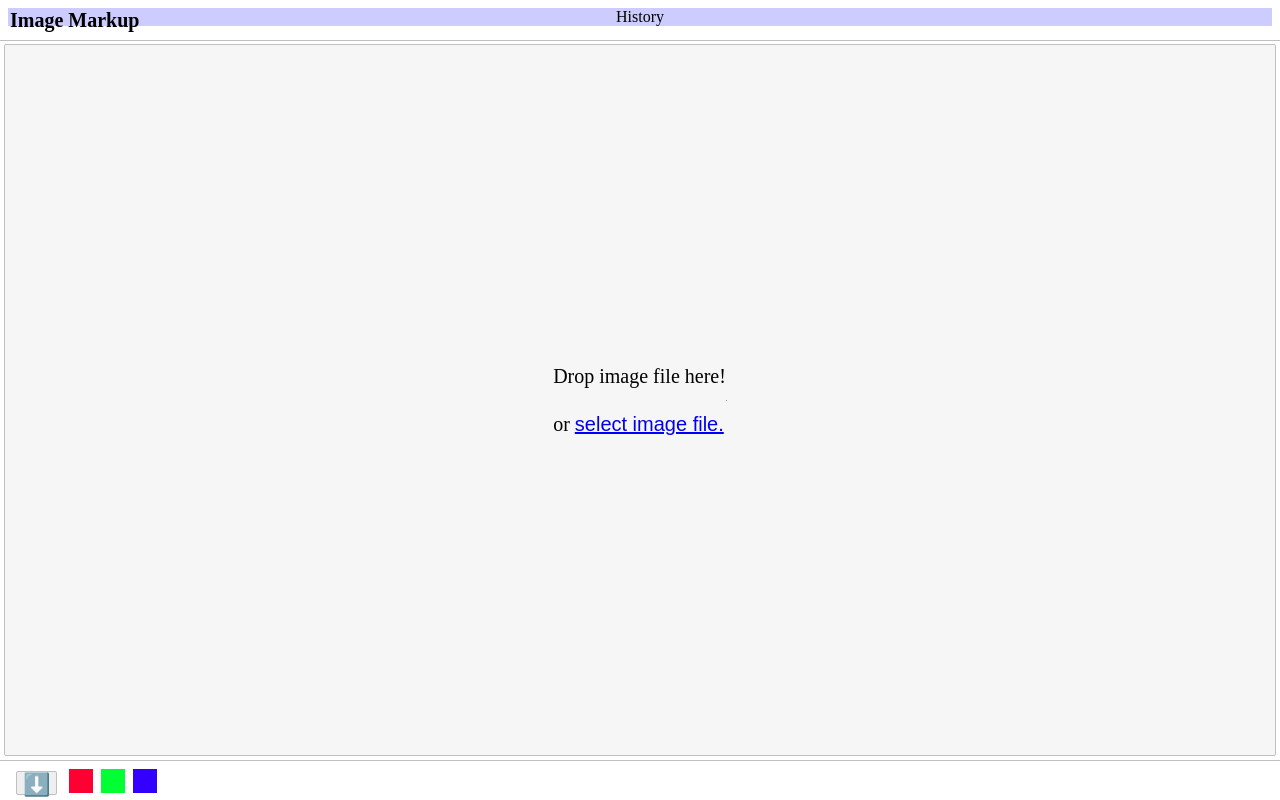
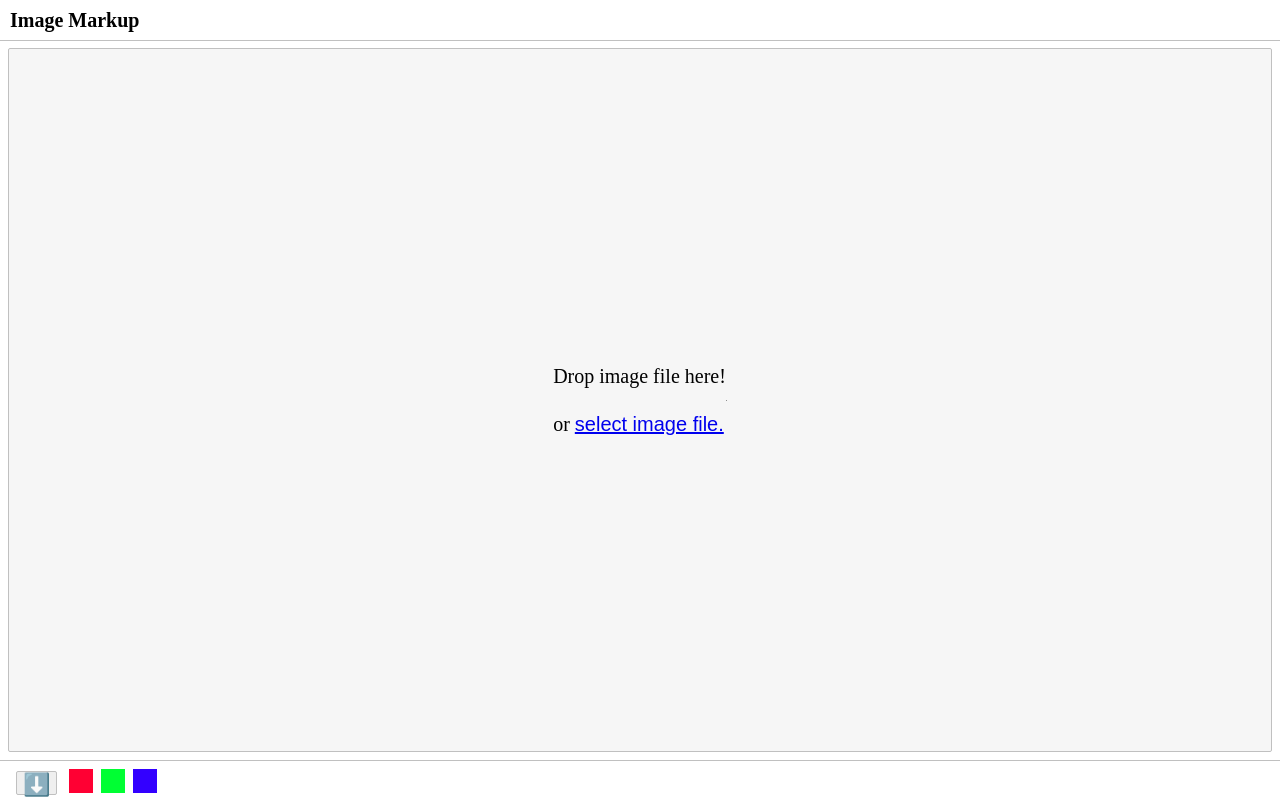
Before and after one commit to mryhryki/image-markup, a React (Vite) app: page / in a window 1280 px wide. Built offline with nearby package versions, Linux system fonts and the light colour scheme.

Commit message:
Show history and restore.

```diff
--- a/src/app.tsx
+++ b/src/app.tsx
@@ -11,6 +11,18 @@ import { Header } from "./components/header";
 import { Footer } from "./components/footer";
 import { Colors } from "./components/colors";
 import { useHistory } from "./hooks/use_history";
+import { History } from "./components/history";
+
+const Content = styled.div`
+  position: absolute;
+  left: 4px;
+  bottom: 44px;
+  right: 4px;
+  top: 44px;
+  align-items: stretch;
+  flex-direction: row;
+  display: flex;
+`;
 
 const Button = styled.button`
   border-radius: 2px;
@@ -26,13 +38,14 @@ const Button = styled.button`
 export const App: React.FC = () => {
   const [imageFile, setImageFile] = useState<File | null>(null);
   const [color, setColor] = useState<string>("default");
-  const { canUseHistory, addHistory } = useHistory();
+  const { canUseHistory, histories, addHistory } = useHistory();
 
   const [context, setContext] = useState<CanvasRenderingContext2D | null>(null);
   const canvasRef = useRef<HTMLCanvasElement>(document.createElement("canvas"));
   const canvas = canvasRef.current;
   if (canvas == null) return null;
 
+  useEffect(() => addHistory(canvas), [canvas]);
   useEffect(() => {
     const context = canvas?.getContext("2d", { alpha: false });
     if (context == null || imageFile == null) return;
@@ -57,8 +70,15 @@ export const App: React.FC = () => {
   return (
     <Wrapper onImageFileDrop={setImageFile}>
       <Header/>
-      <Canvas canvasRef={canvasRef} showUploadMessage={imageFile == null} onImageFileSelected={setImageFile}/>
-      {canUseHistory && <div>History</div>}
+      <Content>
+        <Canvas canvasRef={canvasRef} showUploadMessage={imageFile == null} onImageFileSelected={setImageFile}/>
+        {canUseHistory && context != null && (
+          <History
+            histories={histories}
+            onSelect={({ dataUrl }) => drawImageToCanvas(dataUrl, canvas, context)}
+          />
+        )}
+      </Content>
       <Footer>
         {/*<Button>🔙</Button>*/}
         <Button onClick={() => downloadCanvasImage(canvas)}>⬇️</Button>
--- a/src/components/canvas.tsx
+++ b/src/components/canvas.tsx
@@ -7,14 +7,11 @@ const CanvasWrapper = styled.div`
   background-color: #f6f6f6;
   border-radius: 2px;
   border: 1px solid silver;
-  bottom: 44px;
   display: flex;
+  flex: 1;
   justify-content: center;
-  left: 4px;
+  margin: 4px;
   overflow: hidden;
-  position: absolute;
-  right: 4px;
-  top: 44px;
 `;
 
 const Message = styled.div`
--- /dev/null
+++ b/src/components/history.tsx
@@ -0,0 +1,76 @@
+import React from "react";
+import { History as HistoryType } from "../util/history";
+import styled from "styled-components";
+
+const Wrapper = styled.div`
+  max-height: 100%;
+  overflow-x: hidden;
+  overflow-y: scroll;
+  width: 188px;
+`;
+
+const HistoryWrapper = styled.button`
+  align-items: center;
+  background-color: white;
+  border: 1px solid silver;
+  box-sizing: border-box;
+  display: flex;
+  flex-direction: row;
+  height: 104px;
+  margin: 4px;
+  padding: 4px;
+  width: 184px;
+`;
+
+const Thumbnail = styled.img`
+  display: inline-block;
+  height: 96px;
+  margin: 4px 8px 4px 4px;
+  object-fit: contain;
+  width: 96px;
+`;
+
+const DateTimeWrapper = styled.div`
+  display: inline-block;
+`;
+
+const DateText = styled.div`
+  font-size: 11px;
+  line-height: 20px;
+`;
+
+const TimeText = styled.div`
+  font-size: 16px;
+  line-height: 20px;
+`;
+
+interface Props {
+  histories: HistoryType[];
+  onSelect: (history: HistoryType) => void;
+}
+
+const pad = (num: number): string => `0${num}`.substr(-2, 2);
+
+export const History: React.FC<Props> = (props) => {
+  const { histories, onSelect } = props;
+
+  return (
+    <Wrapper>
+      {histories.map((history) => {
+        const datetime = new Date(history.datetime);
+        const date = `${datetime.getFullYear()}-${pad(datetime.getMonth() + 1)}-${pad(datetime.getDate())}`;
+        const time = `${pad(datetime.getHours())}:${pad(datetime.getMinutes())}:${pad(datetime.getSeconds())}`;
+
+        return (
+          <HistoryWrapper onClick={() => onSelect(history)}>
+            <Thumbnail src={history.thumbnailDataUrl}/>
+            <DateTimeWrapper>
+              <TimeText>{time}</TimeText>
+              <DateText>{date}</DateText>
+            </DateTimeWrapper>
+          </HistoryWrapper>
+        );
+      })}
+    </Wrapper>
+  );
+};
--- a/src/components/wrapper.tsx
+++ b/src/components/wrapper.tsx
@@ -4,7 +4,6 @@ import { PermitFileType } from "../util/select_image_file";
 
 const StyledWrapper = styled.div`
   align-items: center;
-  background-color: #ccf;
   display: flex;
   height: 100%;
   justify-content: center;
--- a/src/hooks/use_history.ts
+++ b/src/hooks/use_history.ts
@@ -1,13 +1,15 @@
 import { useEffect, useState } from "react";
-import { addHistory as addHistoryToIndexedDb, initIndexedDb } from "../util/history";
+import { addHistory as addHistoryToIndexedDb, History, initIndexedDb, listHistory } from "../util/history";
 
 interface UseHistoryState {
+  addHistory: (canvas: HTMLCanvasElement) => void;
   canUseHistory: boolean;
-  addHistory: (canvas: HTMLCanvasElement) => void;
+  histories: History[];
 }
 
 export const useHistory = (): UseHistoryState => {
   const [canUseIndexedDb, setCanUseIndexedDb] = useState(false);
+  const [histories, setHistories] = useState<History[]>([]);
 
   const addHistory = (canvas: HTMLCanvasElement): void => {
     if (!canUseIndexedDb) return;
@@ -28,12 +30,18 @@ export const useHistory = (): UseHistoryState => {
     console.debug(thumbnailDataUrl);
     const dataUrl = canvas.toDataURL("image/jpeg");
     const datetime = new Date().toISOString();
-    addHistoryToIndexedDb(datetime, dataUrl, thumbnailDataUrl);
+    addHistoryToIndexedDb(datetime, dataUrl, thumbnailDataUrl).then(() => listHistory(20, 1)).then(setHistories);
   };
 
   useEffect(() => {
-    initIndexedDb().then(setCanUseIndexedDb);
+    (async () => {
+      const canUseIndexedDb = await initIndexedDb();
+      setCanUseIndexedDb(canUseIndexedDb);
+      if (canUseIndexedDb) {
+        setHistories(await listHistory(20, 1));
+      }
+    })();
   }, [setCanUseIndexedDb]);
 
-  return { canUseHistory: canUseIndexedDb, addHistory };
+  return { canUseHistory: canUseIndexedDb, histories, addHistory };
 };
```
